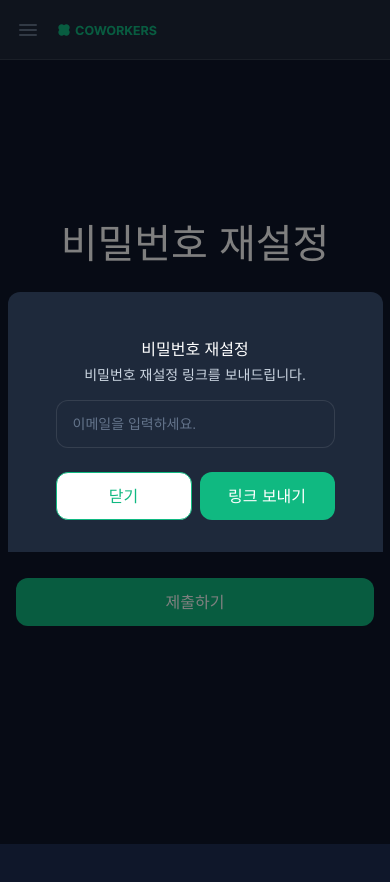
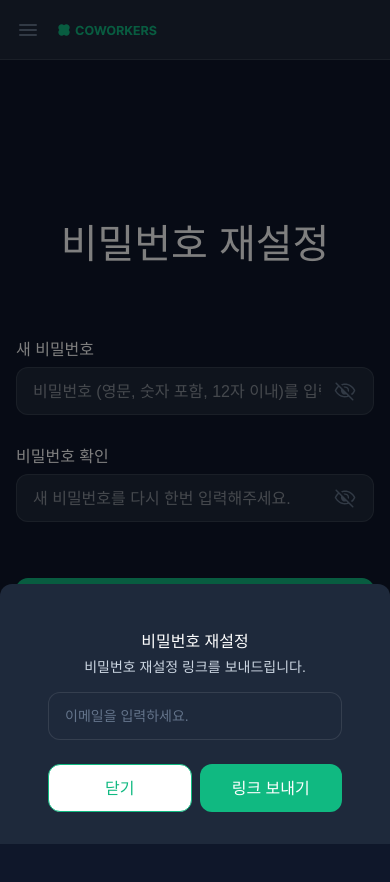
Before and after one commit to ozen0718/coworkers, a Next.js app: page /resetpassword in a window 390 px wide. Shown: the top 882 px of the page. Built offline with nearby package versions, Linux system fonts and the light colour scheme.

Commit message:
[Refactor] 기본 모달 모바일 디자인 적용

```diff
--- a/src/components/common/Modal/ModalButtons.tsx
+++ b/src/components/common/Modal/ModalButtons.tsx
@@ -26,11 +26,11 @@ export default function ModalButtons({
   return (
     <div className="mt-6 flex gap-2">
       {cancelButtonLabel && (
-        <Button variant={cancelButtonVariant} onClick={onClose}>
+        <Button fullWidth variant={cancelButtonVariant} onClick={onClose}>
           {cancelButtonLabel}
         </Button>
       )}
-      <Button variant={submitButtonVariant} onClick={handleClickSubmit} disabled={disabled}>
+      <Button fullWidth variant={submitButtonVariant} onClick={handleClickSubmit} disabled={disabled}>
         {submitButtonLabel}
       </Button>
     </div>
--- a/src/components/common/Modal/index.tsx
+++ b/src/components/common/Modal/index.tsx
@@ -39,12 +39,12 @@ export default function Modal({
 
   return createPortal(
     <div
-      className="fixed inset-0 z-50 flex items-center justify-center bg-black/50"
+      className="fixed inset-0 z-50 flex items-end justify-center bg-black/50 sm:items-center"
       onClick={onClose}
     >
       <div
         className={clsx(
-          'bg-bg200 relative flex w-[375px] flex-col md:w-[384px]',
+          'bg-bg200 relative flex w-full flex-col sm:w-[384px]',
           paddingStyle[padding],
           radiusStyle[borderRadius]
         )}
```
